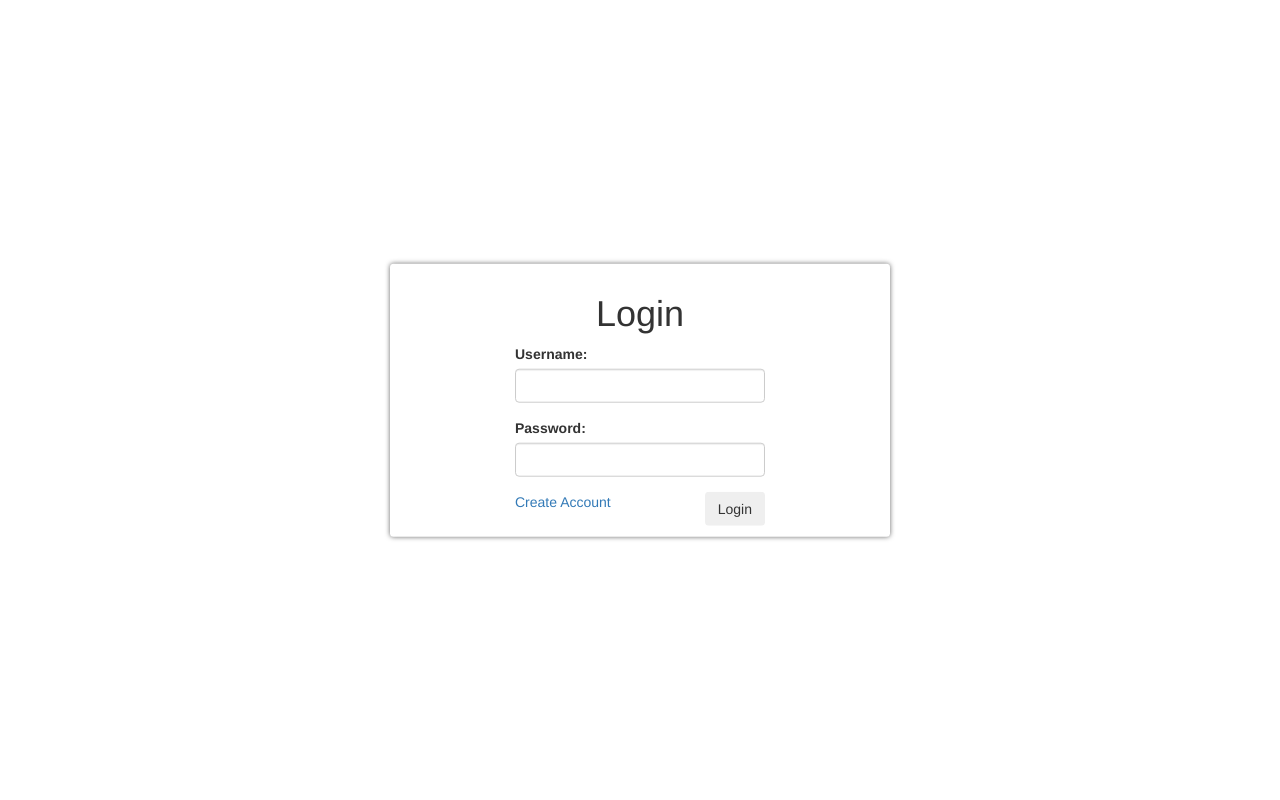
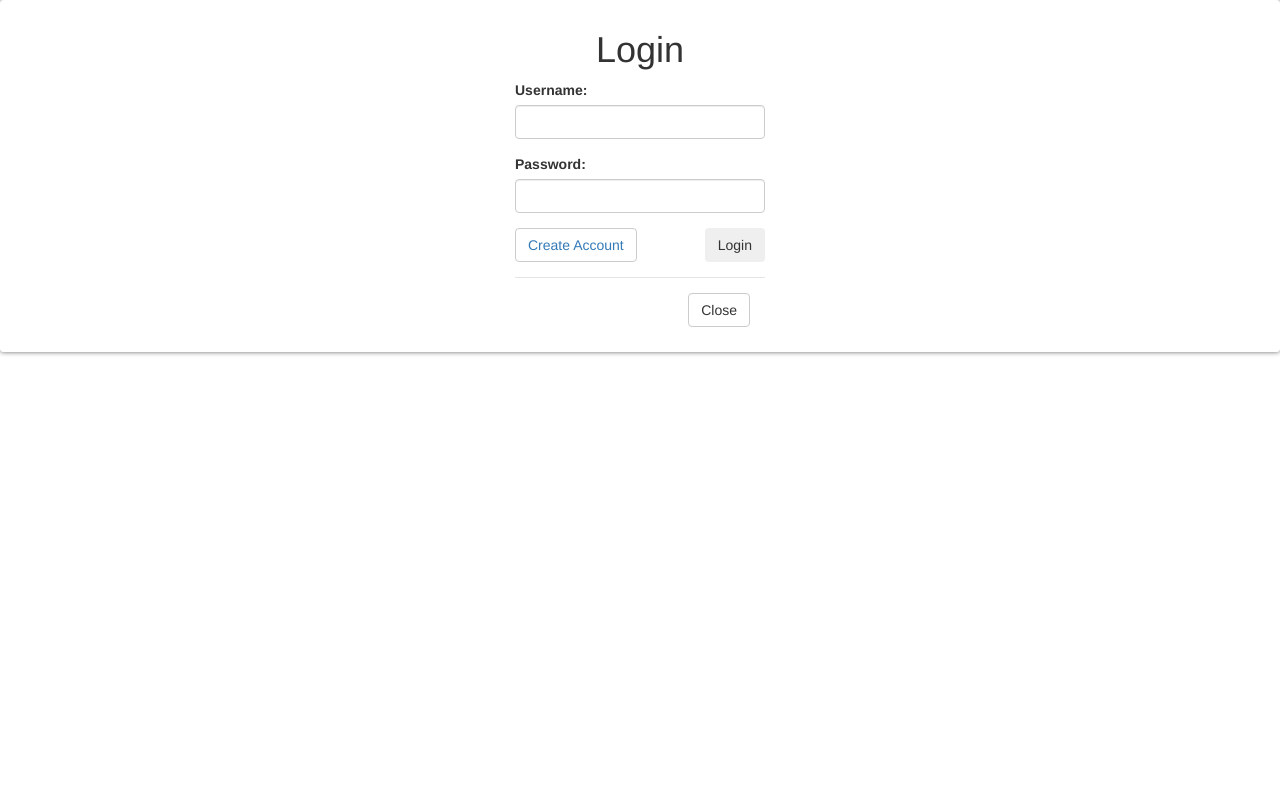
Before and after one commit to Jason0705/ICanCook, a Django app: page /user/login/ in a window 1280 px wide. Run offline with Django 3.2, Linux system fonts and the light colour scheme; parts of the project's set-up code (start-up, migrations or seed data) failed here and were passed over; some libraries are stand-ins or nearby versions.

Commit message:
singup-model successful login allignment to modal completed

```diff
--- a/mysite/home/templates/global/navbar.html
+++ b/mysite/home/templates/global/navbar.html
@@ -70,7 +70,7 @@
                         {% else %}
                             <ul class="nav navbar-nav pull-right">
                               <!--  <li><a href="/user/login/?next={{ request.path }}">Login</a></li> -->
-                             <li><a href="#" data-toggle="modal" data-target="#myModal">Login</a></li>
+                             <li><a href="/user/login/?next={{ request.path }}" data-toggle="modal" data-target="#myModal">Login</a></li>
 
                             </ul>
                         {% endif %}
--- a/mysite/user/static/admin.css
+++ b/mysite/user/static/admin.css
@@ -4,11 +4,11 @@
 }
 
 #login-container {
-    width: 500px;
+ /*   width: 500px;
     margin: auto;
     position: relative;
     top: 50%;
-    transform: translateY(-50%);
+    transform: translateY(-50%);  Breaks the modal creation*/
 }
 
 #login-container h1 {
--- a/mysite/user/templates/accounts/login.html
+++ b/mysite/user/templates/accounts/login.html
@@ -1,11 +1,6 @@
 {% extends "accounts/base.html" %}
 
 {% block page %}
-    <style>
-        html, body {
-            height: 100%;
-        }
-    </style>
     <div id="login-container" class="card">
         <h1>Login</h1>
         <div id="login-form">
@@ -30,8 +25,11 @@
 
                 <div class="form-group">
                     <button type="submit" class="btn pull-right">Login</button>
-                    <a href="/user/signup">Create Account</a>
+                    <button type="button" class="btn btn-default"><a href="/user/signup">Create Account</a></button>
                 </div>
+                <div class="modal-footer">
+                     <button type="button" class="btn btn-default" data-dismiss="modal">Close</button>
+                 </div>
             </form>
         </div>
     </div>
```
